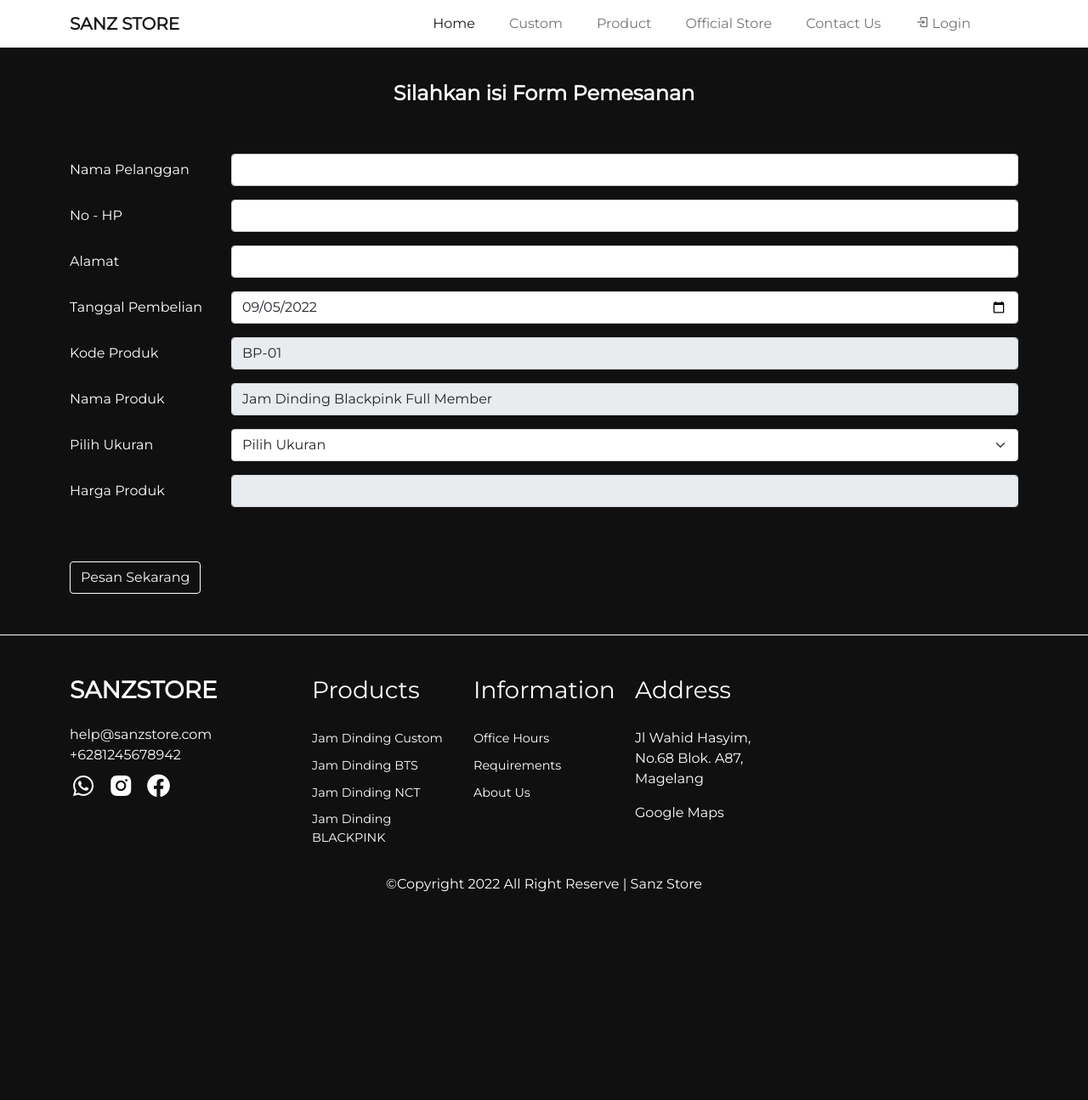
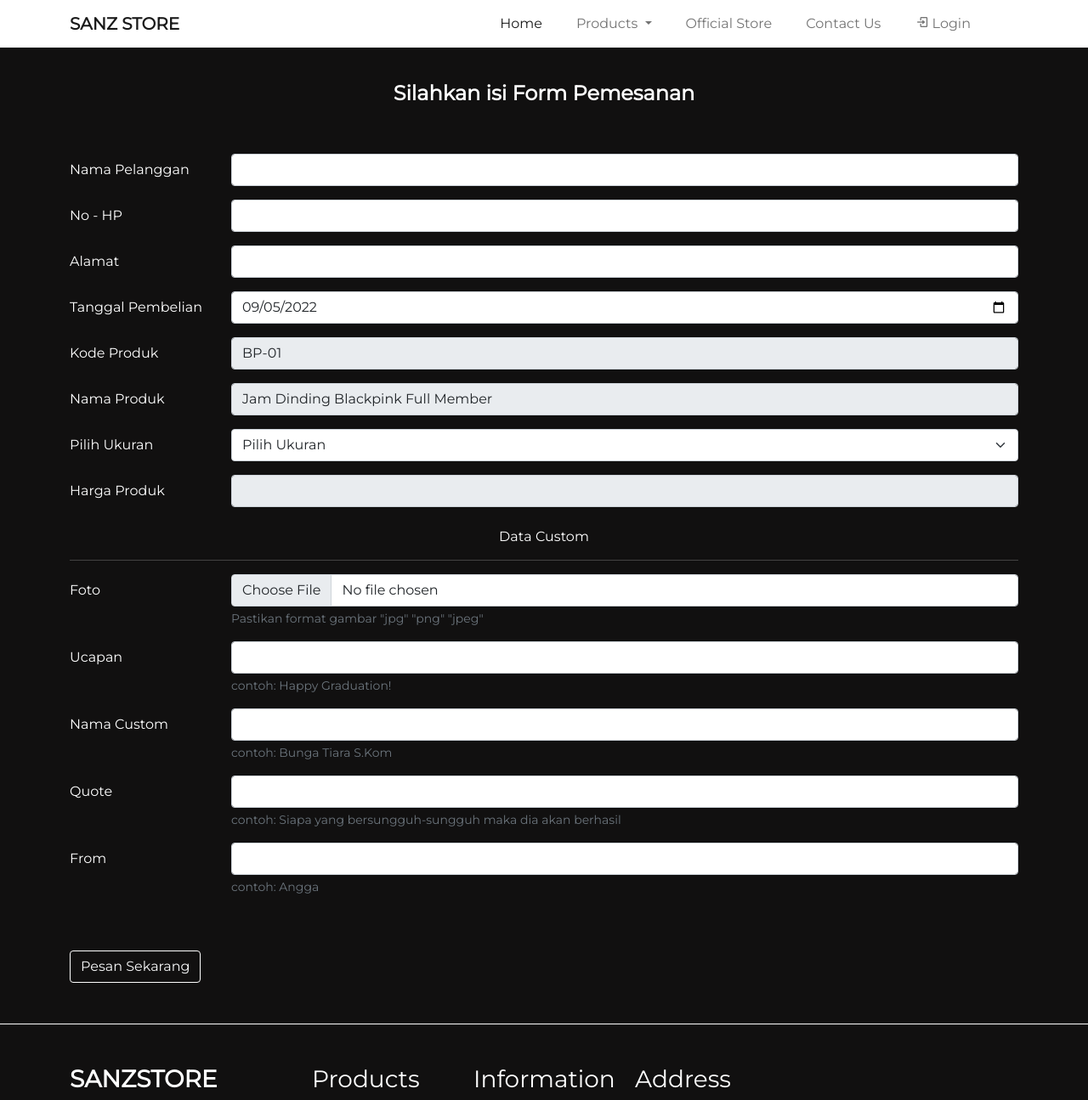
Before and after one commit to jalilrzq/sanz-store, a PHP site: page /order-custom.php?id=BP-01 in a window 1280 px wide. Shown: the top 1295 px of the page at 85% size. Before the commit the page ends 1050 px from the top, so only its background shows below. Run offline with PHP 8.4, Linux system fonts and the light colour scheme; data comes from the database, SQL or seed files in the repository.

Commit message:
Form order custom tampilan

```diff
--- a/component/header.php
+++ b/component/header.php
@@ -8,35 +8,21 @@
       <div class="collapse navbar-collapse d-lg-flex justify-content-lg-end align-item-lg-center" id="navbarNavAltMarkup">
         <div class="navbar-nav me-5" id="navbar-spy">
           <a class="nav-link me-4 active" href="index.php">Home</a>
-          <a class="nav-link me-4" href="product-custom.php">Custom</a>
-          <a class="nav-link me-4" href="product.php">Product</a>
+          <li class="nav-item dropdown me-4">
+            <a class="nav-link dropdown-toggle" href="#" id="navbarDropdown" role="button" data-bs-toggle="dropdown" aria-expanded="false">
+              Products
+            </a>
+            <ul class="dropdown-menu" aria-labelledby="navbarDropdown">
+              <li><a class="dropdown-item" href="product-custom.php">Custom Products</a></li>
+              <li><a class="dropdown-item" href="product.php">Regular Products</a></li>
+            </ul>
+          </li>
           <a class="nav-link me-4" href="outlet-location.php">Official Store</a>
           <a class="nav-link me-4" href="contact.php">Contact Us</a>
-
-          <?php
-            if (isset($_SESSION['username'])){
-              ?>
-              <a class="nav-link" href="pesanan.php">
-                Pesanan
-              </a>
-              <a class="nav-link" href="logout.php">
-                <i class='bx bx-log-out'></i> Logout
-              </a>
-              <?php
-            } else {
-              ?>
-              <a class="nav-link" href="login.php">
-                <i class='bx bx-log-in'></i> Login
-              </a>
-              <?php
-            }
-          ?>
-
+          <a class="nav-link" href="login.php">
+            <i class='bx bx-log-in'></i> Login
+          </a>
         </div>
-        <!-- <div class="icons-home mt-4 mt-lg-0">
-          <a href="#"><i class='bx bxs-user'></i></a>
-          <a href="#"><i class='bx bx-shopping-bag ms-3'></i></a>
-        </div> -->
       </div>
     </div>
   </nav>
--- a/component/sidebar.php
+++ b/component/sidebar.php
@@ -13,13 +13,13 @@
         </a>
 
         <div class="sb-sidenav-menu-heading">Feature</div>
-        <a class="nav-link" href="data-product.php">
+        <a class="nav-link" href="data-order-custom.php">
           <div class="sb-nav-link-icon"><i class="fas fa-chart-area"></i></div>
           Order Custom
         </a>
-        <a class="nav-link" href="data-order.php">
+        <a class="nav-link" href="data-order-regular.php">
           <div class="sb-nav-link-icon"><i class="fas fa-chart-area"></i></div>
-          Order Product
+          Order Regular
         </a>
 
       </div>
--- a/order-custom.php
+++ b/order-custom.php
@@ -91,6 +91,52 @@
             <input type="text-area" class="form-control" id="harga-produk" name="harga-produk" readonly>
           </div>
         </div>
+
+        <label class="col-sm-12 col-form-label text-center">Data Custom</label>
+        <hr class="dropdown-divider mb-3">
+        <div class="row mb-3">
+          <label for="formFile" class="col-sm-2 col-form-label">Foto</label>
+          <div class="col-sm-10">
+          <input class="form-control" type="file" id="formFile" name="formFile">
+          </div>
+          <label class="col-sm-2 col-form-label"></label>
+          <div class="form-text col-sm-10">Pastikan format gambar "jpg" "png" "jpeg"</div>
+        </div>
+        <div class="row mb-3">
+          <label for="ucapan" class="col-sm-2 col-form-label">Ucapan</label>
+          <div class="col-sm-10">
+            <input type="text" class="form-control" id="ucapan" name="ucapan">
+          </div>
+          <label class="col-sm-2 col-form-label"></label>
+          <div class="form-text col-sm-10">contoh: Happy Graduation!</div>
+        </div>
+        <div class="row mb-3">
+          <label for="nama-custom" class="col-sm-2 col-form-label">Nama Custom</label>
+          <div class="col-sm-10">
+            <input type="text" class="form-control" id="nama-custom" name="nama-custom">
+          </div>
+          <label class="col-sm-2 col-form-label"></label>
+          <div class="form-text col-sm-10">contoh: Bunga Tiara S.Kom</div>
+        </div>
+        <div class="row mb-3">
+          <label for="quote" class="col-sm-2 col-form-label">Quote</label>
+          <div class="col-sm-10">
+            <input type="text-area" class="form-control" id="quote" name="quote">
+          </div>
+          <label class="col-sm-2 col-form-label"></label>
+          <div class="form-text col-sm-10">contoh: Siapa yang bersungguh-sungguh maka dia akan berhasil </div>
+        </div>
+        <div class="row mb-3">
+          <label for="from" class="col-sm-2 col-form-label">From</label>
+          <div class="col-sm-10">
+            <input type="text-area" class="form-control" id="from" name="from">
+          </div>
+          <label class="col-sm-2 col-form-label"></label>
+          <div class="form-text col-sm-10">contoh: Angga </div>
+        </div>
+
+
+
         <button type="submit" class="btn text-light mt-5">Pesan Sekarang</button>
       </form>
     </div>
```
Also changed, not shown: data-order-custom.php (added, +125 -0 lines), data-order-regular.php (renamed from data-order.php, +7 -6 lines).
